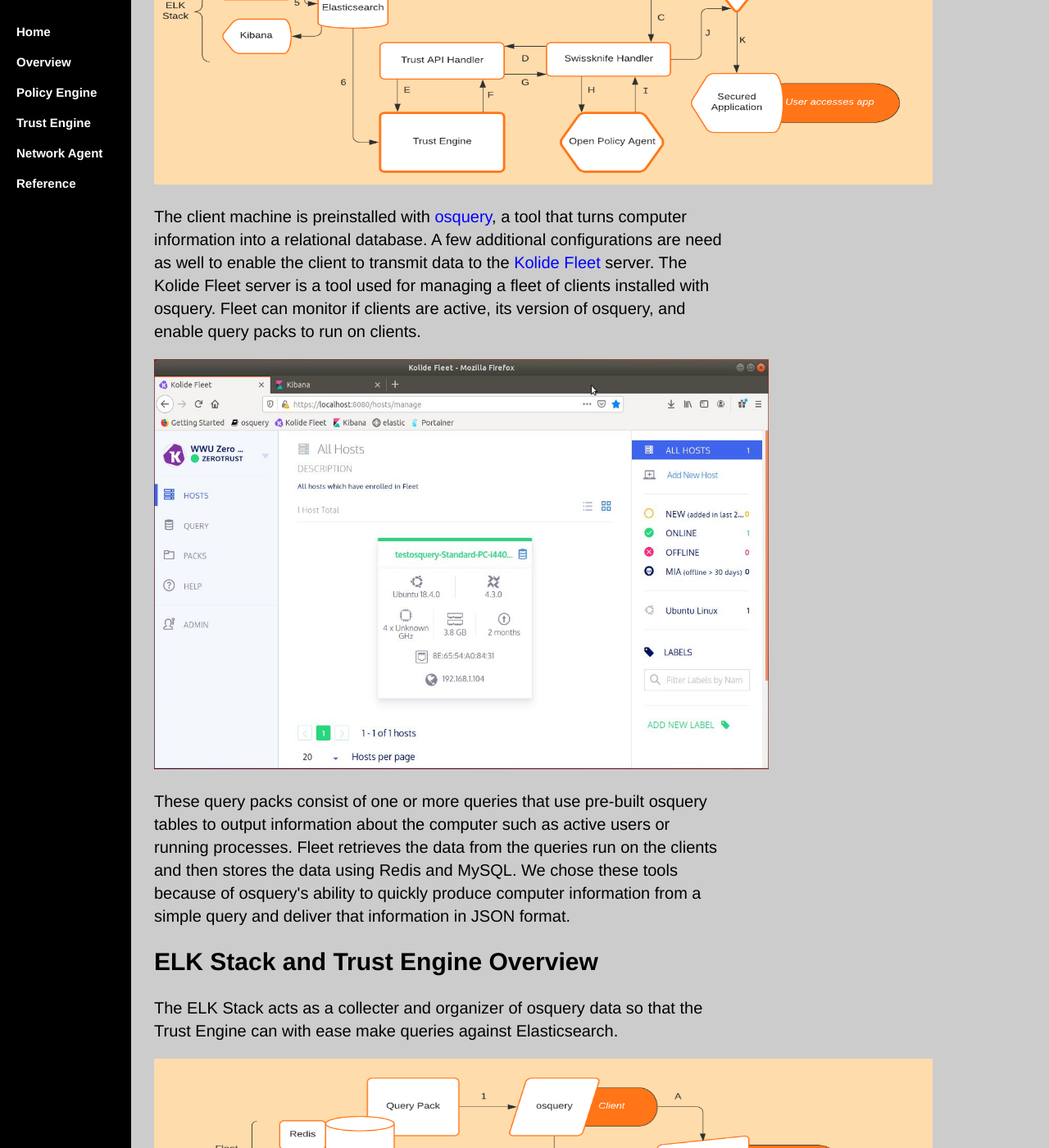
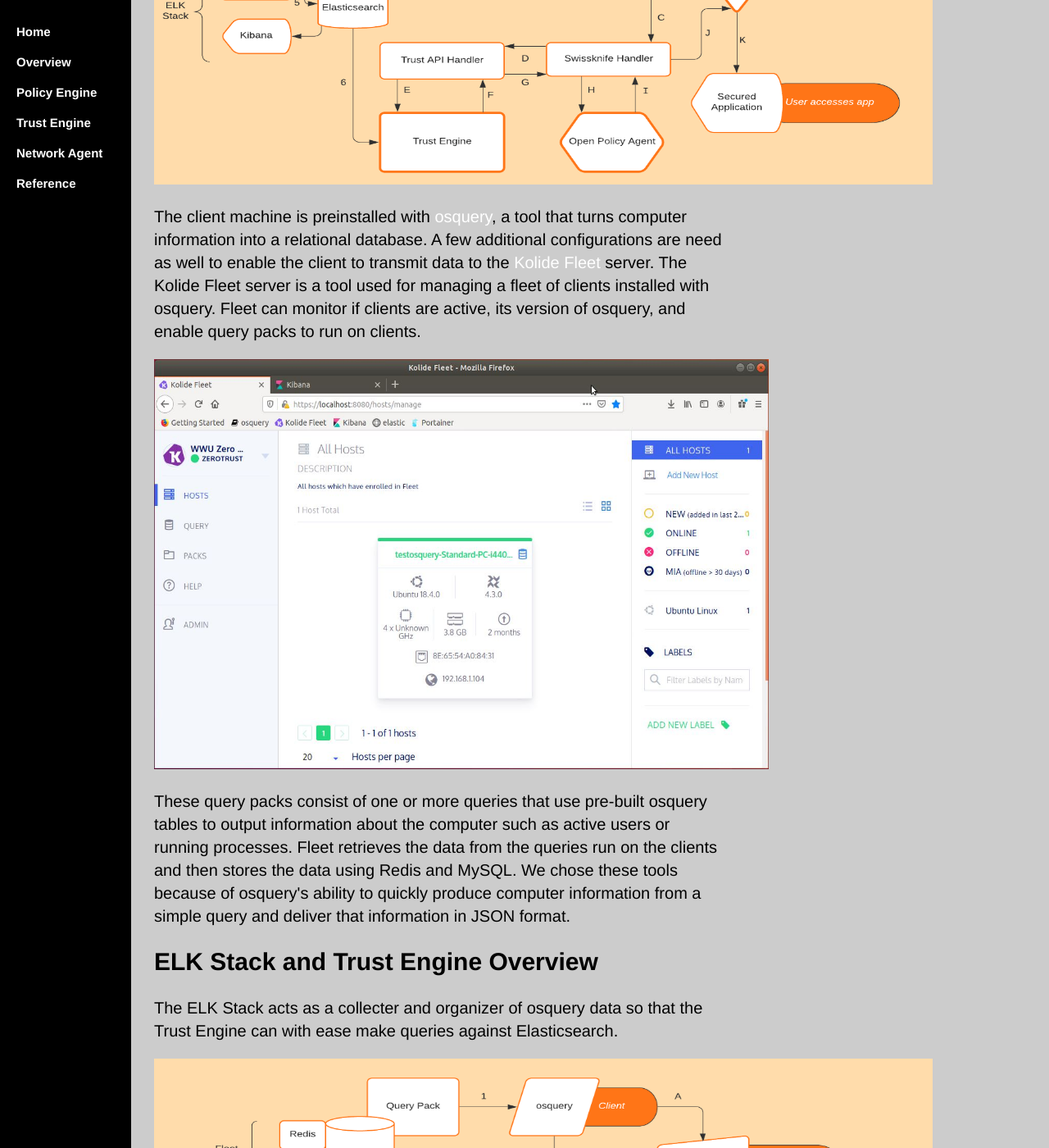
Before and after one commit to WWUZeroTrust/WWUZeroTrust.github.io, a Jekyll site: the page TrustEngine/index.html, which Jekyll copies as it is, in a window 1280 px wide and 1400 px high, scrolled down 699 px. Shown: the whole window at 82% size. Built offline with Jekyll 4.4.1, drawn with Linux system fonts in a browser that asks for light colours.

Commit message:
Update index.html

```diff
--- a/TrustEngine/index.html
+++ b/TrustEngine/index.html
@@ -52,7 +52,7 @@
 }
 .active {
   background-color: SlateGray;
-  color: blue;
+  color: white;
 }
 @media screen and (max-height: 450px) {
   .sidenav {padding-top: 15px;}
@@ -81,7 +81,7 @@
 }
 a {
     text-decoration: none;
-    color: blue;
+    color: white;
 }
 a:hover {
     text-decoration: underline;
```
